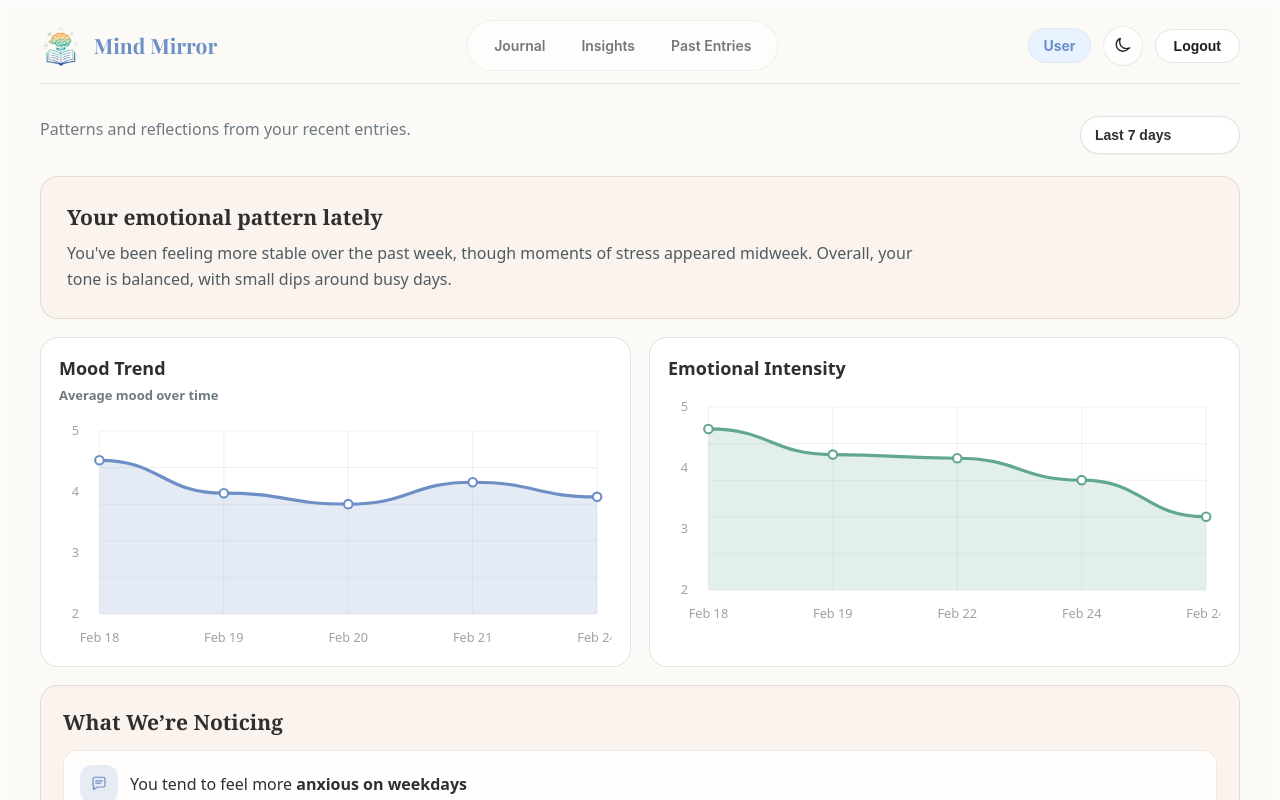
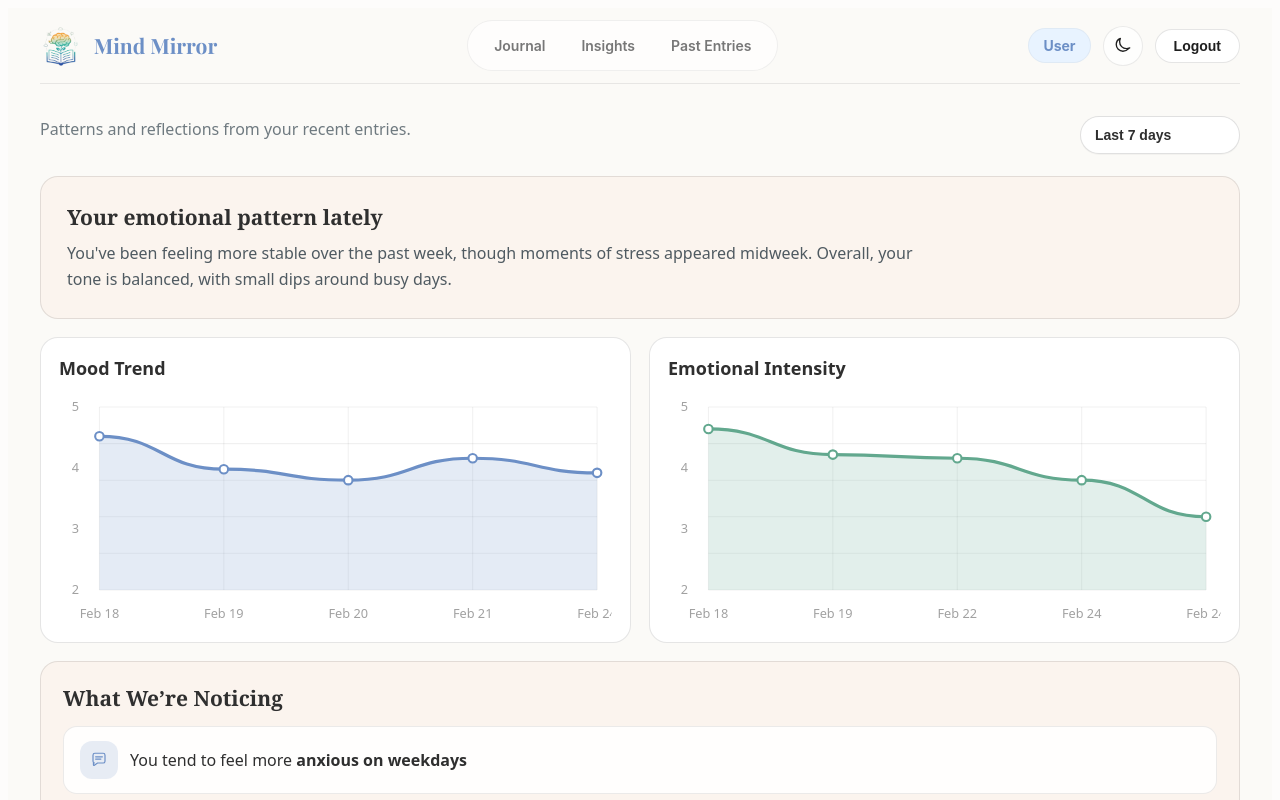
Before and after one commit to htmw/2026S-Nexus, a React (Vite) app in the folder frontend/mind-mirror/: page /insights in a window 1280 px wide. Shown: the top 800 px of the page. Built offline with nearby package versions, Linux system fonts and the light colour scheme.

Commit message:
Insights UI Clean Up

```diff
--- a/frontend/mind-mirror/src/Pages/Insights.jsx
+++ b/frontend/mind-mirror/src/Pages/Insights.jsx
@@ -235,7 +235,6 @@ export default function Insights() {
         <div className="ins-grid2">
           <MiniLineChart
             title="Mood Trend"
-            subtitle="Average mood over time"
             tone="blue"
             points={moodPoints}
             labels={moodLabels}
```
